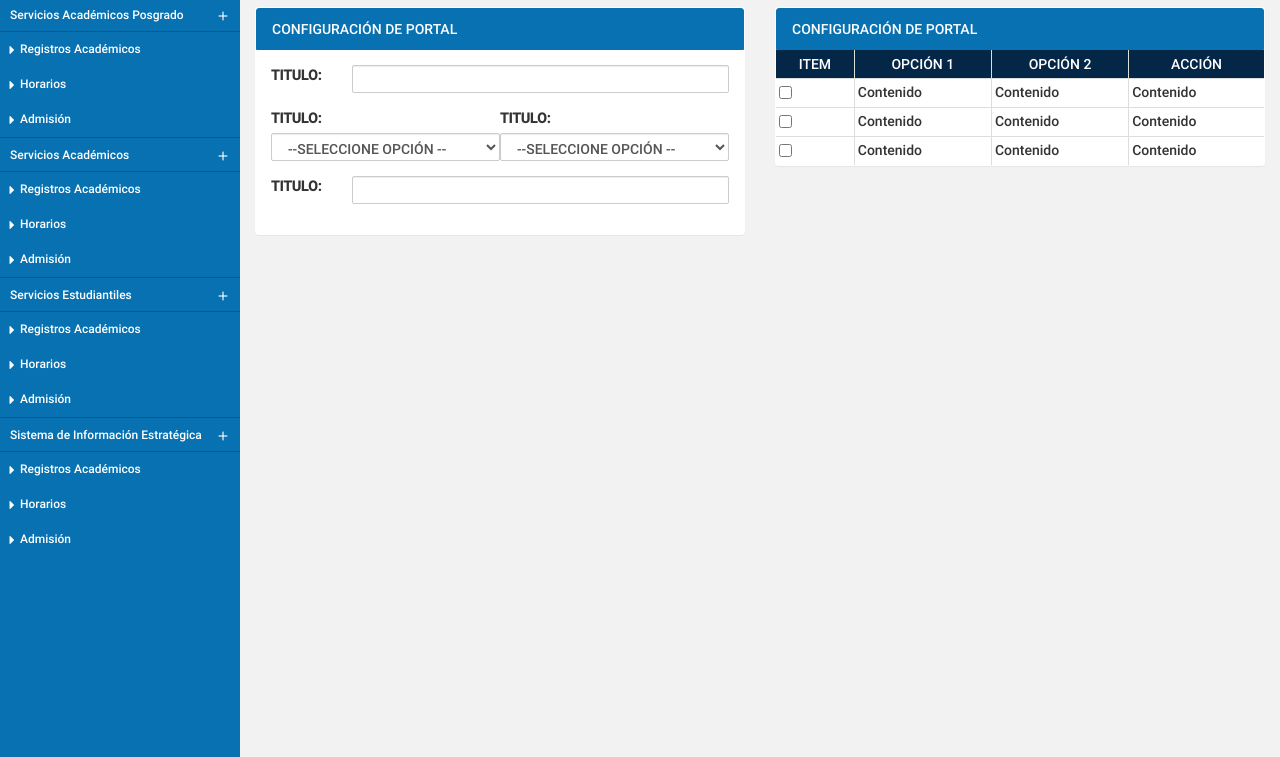
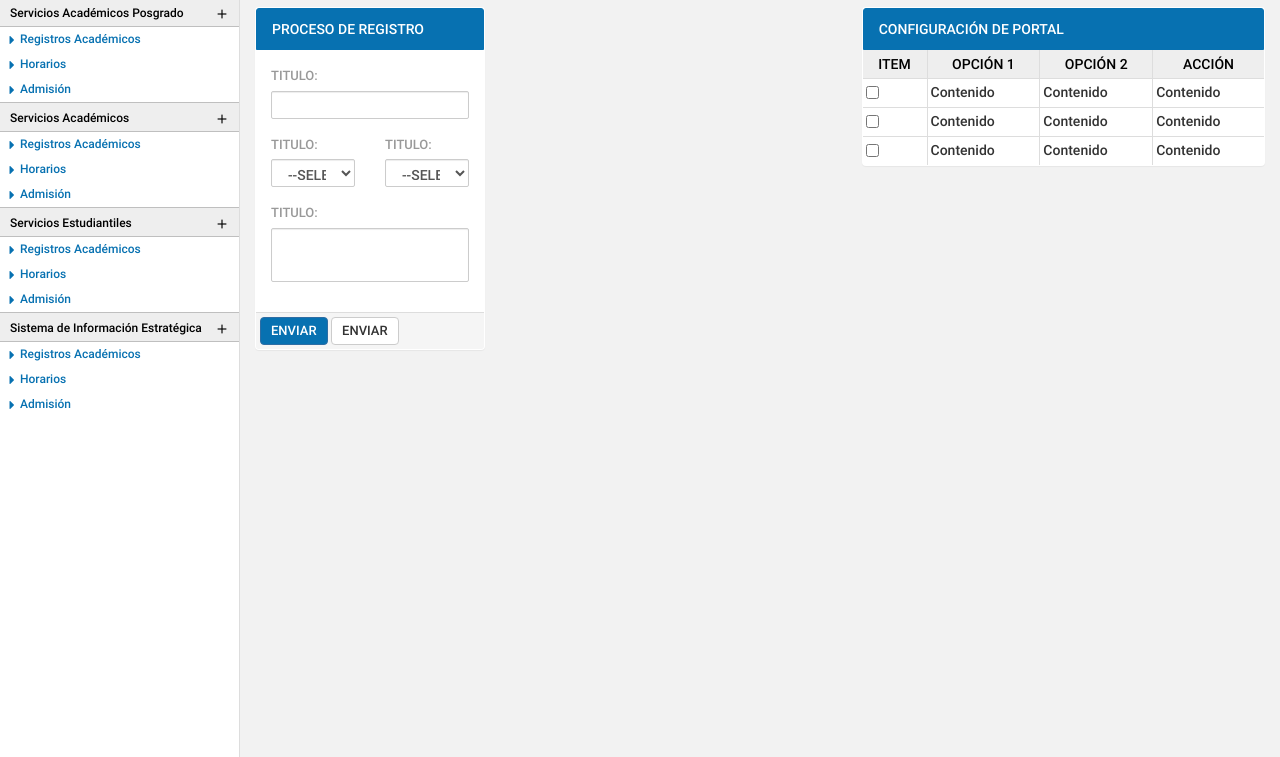
Before and after one commit to AnguelSC/trilce-ucv-template, a plain HTML site: page index.html in a window 1280 px wide. Shown: the part 43-800 px from the top of the page. Drawn offline with Linux system fonts and the light colour scheme.

Commit message:
+Controles de Formularios actualizado

```diff
--- a/css/trilce.css
+++ b/css/trilce.css
@@ -1,3 +1,4 @@
+@import url('bootstrap.css');
 @import url('styles.css');
 @font-face{
     font-family: 'Roboto-Normal';
@@ -40,10 +41,11 @@ header > nav > ul > li:first-child > a{
 
 #menu-primario{
     position: absolute;
-    background: #0771B1;
+    background: #fff;
     width: 240px;
     top: 40px;
     bottom: 0;
+    border-right: 1px solid #ddd;
 }
 #menu-base{
     margin:0;
@@ -55,10 +57,11 @@ header > nav > ul > li:first-child > a{
 #menu-base > li > a{
     position: relative;
     display: block;
-    color:#fff;
+    color:#000;
+    background:#eee;
     padding: 0 10px;
-    height: 35px;
-    line-height: 35px;
+    height: 30px;
+    line-height: 30px;
     text-decoration: none;
     font-size: 12px;
     font-weight: 500;
@@ -74,12 +77,13 @@ header > nav > ul > li:first-child > a{
     top: 0px;
     padding-top: 2px;
     font-size: 14px;
-    height: 35px;
-    line-height: 35px;
+    height: 30px;
+    line-height: 30px;
 }
 #menu-base > li > a:hover,
 #menu-base > li.active > a{
-    background: #EA2027;
+    background: #0771B1;
+    color: #fff;
 }
 .sub-menu{
     list-style: none;
@@ -93,22 +97,23 @@ header > nav > ul > li:first-child > a{
     position: absolute;
     content: "\66";
     font-family: "trilce" !important;
-    height: 35px;
-    line-height: 35px;
+    height: 25px;
+    line-height: 25px;
     left: 5px;
     padding-top: 2px;
-    color: #fff;
+    color: #0771B1;
 }
+.sub-menu > li:hover > a,
 .sub-menu > li:hover:before{
     color:#EA2027;
 }
 .sub-menu > li > a{
     position: relative;
     display: block;
-    color:#fff;
+    color:#0771B1;
     padding: 0 10px;
-    height: 35px;
-    line-height: 35px;
+    height: 25px;
+    line-height: 25px;
     text-decoration: none;
     font-size: 12px;
     font-weight: 500;
@@ -194,18 +199,34 @@ header > nav > ul > li:first-child > a{
     padding-top: 10px;
 }
 
+
+
+/*-----COMPONENTES ---------*/
 .form-control{
     border-radius: 2px;
     height: 28px;
 }
+textarea{
+    resize: none;
+}
+.form-group label{
+    font-weight: normal;
+    font-size: 13px;
+    color:#999;
+}
+/*---PANELES-------*/
 .panel-heading{
     background: #0771B1;
     color:#fff;
     border:1px solid #0771B1;
 }
+.panel-footer{
+    padding: 4px;
+}
+/*---PANELES-------*/
 .table thead{
-    background: #052747;
-    color:#fff;
+    background: #eee;
+    color:#000;
 
 }
 .table th{
@@ -216,3 +237,12 @@ header > nav > ul > li:first-child > a{
 .table td{
     padding: 3px !important;
 }
+/*----BOTONES----*/
+.btn{
+    padding: 4px 10px;
+    font-size: 13px;
+}
+
+.btn.btn-primary{
+    background: #0771B1;
+}
--- a/index.html
+++ b/index.html
@@ -4,7 +4,6 @@
         <meta charset="utf-8">
         <meta name="viewport" content="width=device-width, initial-scale=1">
         <title>TRILCE</title>
-            <link href="css/bootstrap.css" rel="stylesheet">
             <link href="css/trilce.css" rel="stylesheet">
     </head>
     <body>
@@ -81,22 +80,25 @@
                 </ul>
             </nav>
             <section id="contenido">
-                <div class="col-md-6">
+                <div class="col-md-3">
                     <div class="panel">
-                        <div class="panel-heading">CONFIGURACIÓN DE PORTAL</div>
-                        <form class="panel-body">
-                            <div class="form-horizontal">
+                        <div class="panel-heading">PROCESO DE REGISTRO</div>
+                        <div class="panel-body">
+                            <form>
+                                <div class="row">
+                                    <div class="col-md-12">
                                         <div class="form-group">
-                                    <label for="" class="col-md-2">TITULO:</label>
-                                    <div class="col-md-10">
+                                            <label for="">TITULO:</label>
                                             <input class="form-control"/>
                                         </div>
                                     </div>
+                                </div>
+                                <div class="row">
                                     <div class="col-md-6">
                                         <div class="form-group">
                                             <label for="">TITULO:</label>
                                             <select class="form-control">
-                                            <option>--SELECCIONE OPCIÓN --</option>
+                                                <option>--SELECCIONE --</option>
                                             </select>
                                         </div>
                                     </div>
@@ -104,21 +106,29 @@
                                         <div class="form-group">
                                             <label for="">TITULO:</label>
                                             <select class="form-control">
-                                            <option>--SELECCIONE OPCIÓN --</option>
+                                                <option>--SELECCIONE --</option>
                                             </select>
                                         </div>
                                     </div>
+                                </div>
+                                <div class="row">
+                                    <div class="col-md-12">
                                         <div class="form-group">
-                                    <label for="" class="col-md-2">TITULO:</label>
-                                    <div class="col-md-10">
-                                        <input class="form-control"/>
+                                            <label for="">TITULO:</label>
+                                            <textarea class="form-control"></textarea>
                                         </div>
                                     </div>
                                 </div>
                             </form>
                         </div>
+                        <div class="panel-footer">
+                            <button class="btn btn-primary">ENVIAR</button>
+                            <button class="btn btn-default">ENVIAR</button>
                         </div>
-                <div class="col-md-6">
+                    </div>
+                </div>
+                <div class="col-md-4"></div>
+                <div class="col-md-5">
                     <div class="panel">
                         <div class="panel-heading">CONFIGURACIÓN DE PORTAL</div>
                         <table class="table table-bordered">
```
Lines whose indentation alone changed are shown as unchanged.
